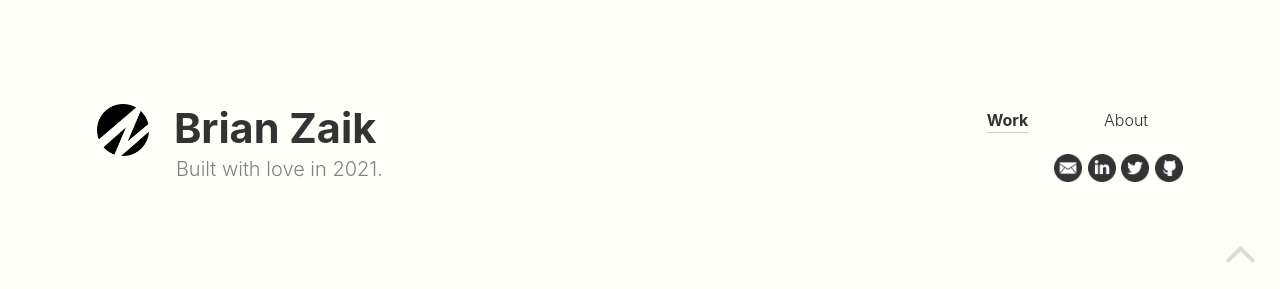
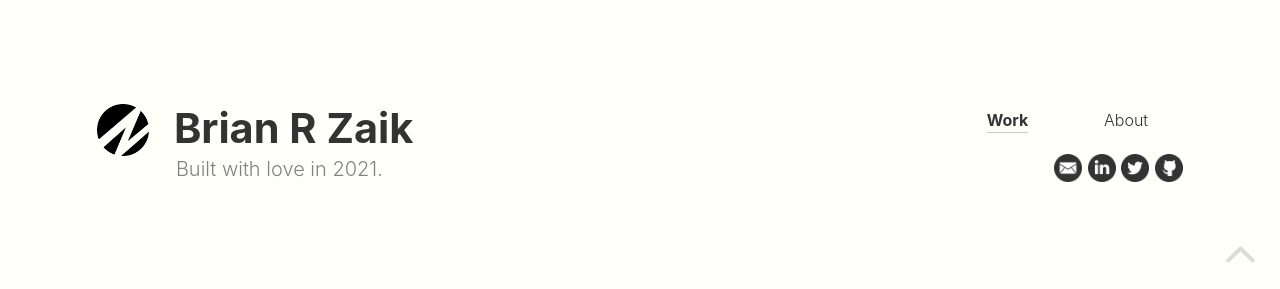
Before and after one commit to brzaik/brz4, a Jekyll site: the page built from index.html, in a window 1280 px wide and 900 px high, scrolled down 3744 px. Shown: the part 608-897 px from the top of the window. Built offline with Jekyll 4.4.1, drawn with Linux system fonts in a browser that asks for light colours; nearby versions of some CDN libraries.

Commit message:
Test with initial in footer

```diff
--- a/_includes/footer.html
+++ b/_includes/footer.html
@@ -7,7 +7,7 @@
             <a class="link-home" href="/" style="margin-right: 25px;"><img src="/assets/images/logo_circle.png" width="52" alt="Brian R Zaik" /></a>
           </div>
           <div class="float-left">
-            <a href="/" class="underline-hover"><h3 class="margin-none">Brian Zaik</h3></a>
+            <a href="/" class="underline-hover"><h3 class="margin-none">Brian R Zaik</h3></a>
             <p class="font-gray font-light margin-none" style="margin-left: 2px;">Built with love in 2021.</p>
           </div>
         </div>
```
